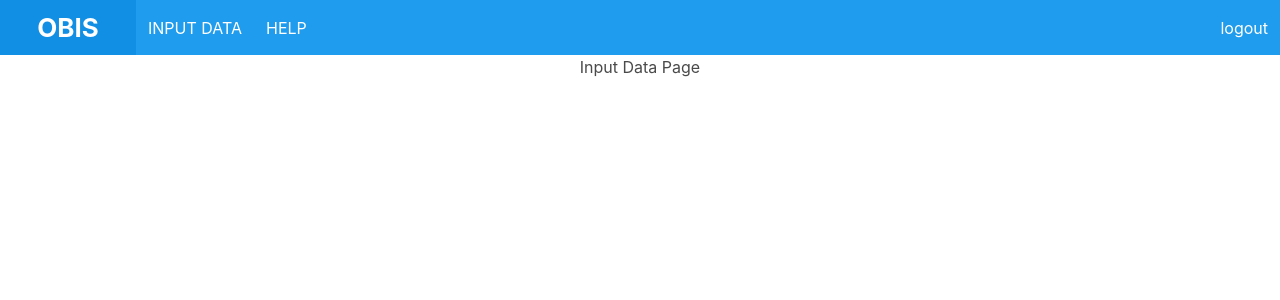
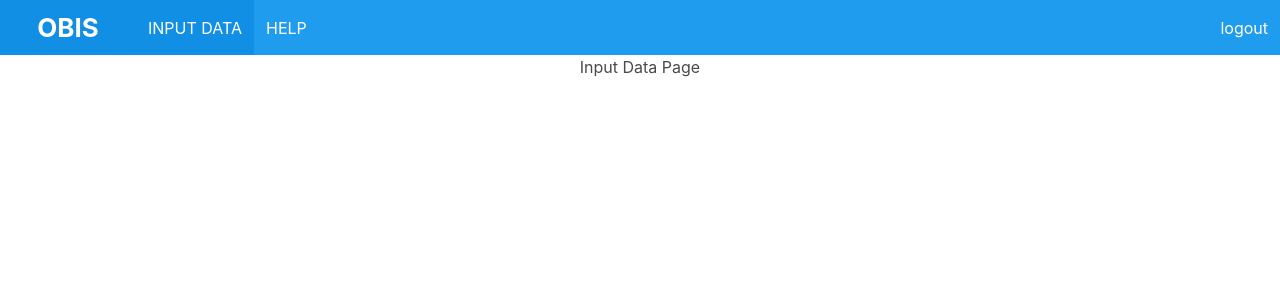
Before and after one commit to iobis/smalldata, a React (Create React App) app in the folder occurrences-app/: page / in a window 1280 px wide. Shown: the top 300 px of the page. Built offline with nearby package versions, Linux system fonts and the light colour scheme.

Commit message:
Highlight active navbar item

```diff
--- a/occurrences-app/src/App.js
+++ b/occurrences-app/src/App.js
@@ -1,4 +1,5 @@
 import './App.css'
+import classNames from 'classnames'
 import React, { useState } from 'react'
 
 const INPUT_DATA_PAGE = 'InputDataPage'
@@ -22,12 +23,12 @@ export default function App() {
         </div>
         <div className="navbar-menu">
           <div className="navbar-start">
-            <a className="navbar-item" onClick={() => setPage(INPUT_DATA_PAGE)}>
+            <NavbarItem active={page === INPUT_DATA_PAGE} onClick={() => setPage(INPUT_DATA_PAGE)}>
               INPUT DATA
-            </a>
-            <a className="navbar-item" onClick={() => setPage(HELP_PAGE)}>
+            </NavbarItem>
+            <NavbarItem active={page === HELP_PAGE} onClick={() => setPage(HELP_PAGE)}>
               HELP
-            </a>
+            </NavbarItem>
           </div>
           <div className="navbar-end">
             <a className="navbar-item" onClick={() => console.log('TBD: logout clicked')}>
@@ -41,6 +42,15 @@ export default function App() {
   )
 }
 
+function NavbarItem({ active, children, onClick }) {
+  const className = classNames('navbar-item', { 'is-active': active })
+  return (
+    <a className={className} onClick={onClick}>
+      {children}
+    </a>
+  )
+}
+
 function InputDataPage() {
   return <div>Input Data Page</div>
 }
```
